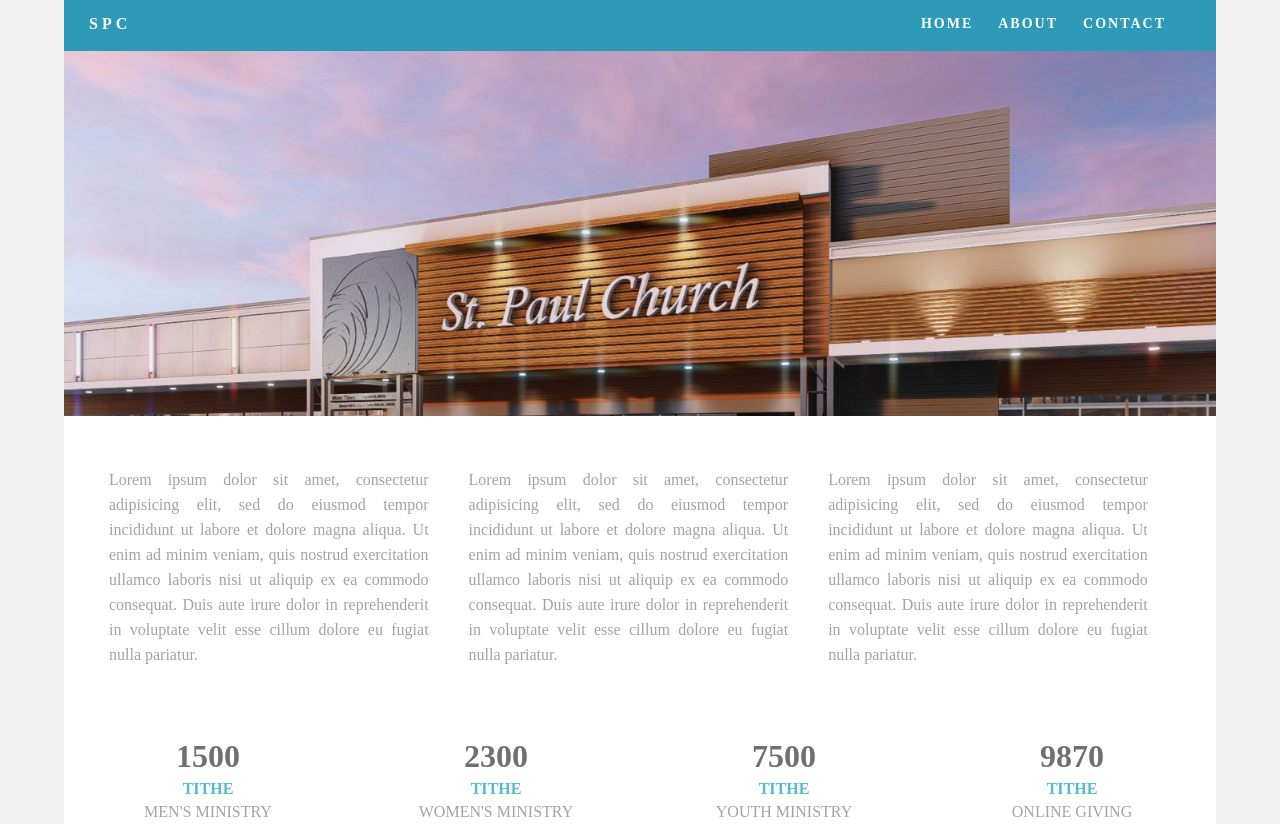
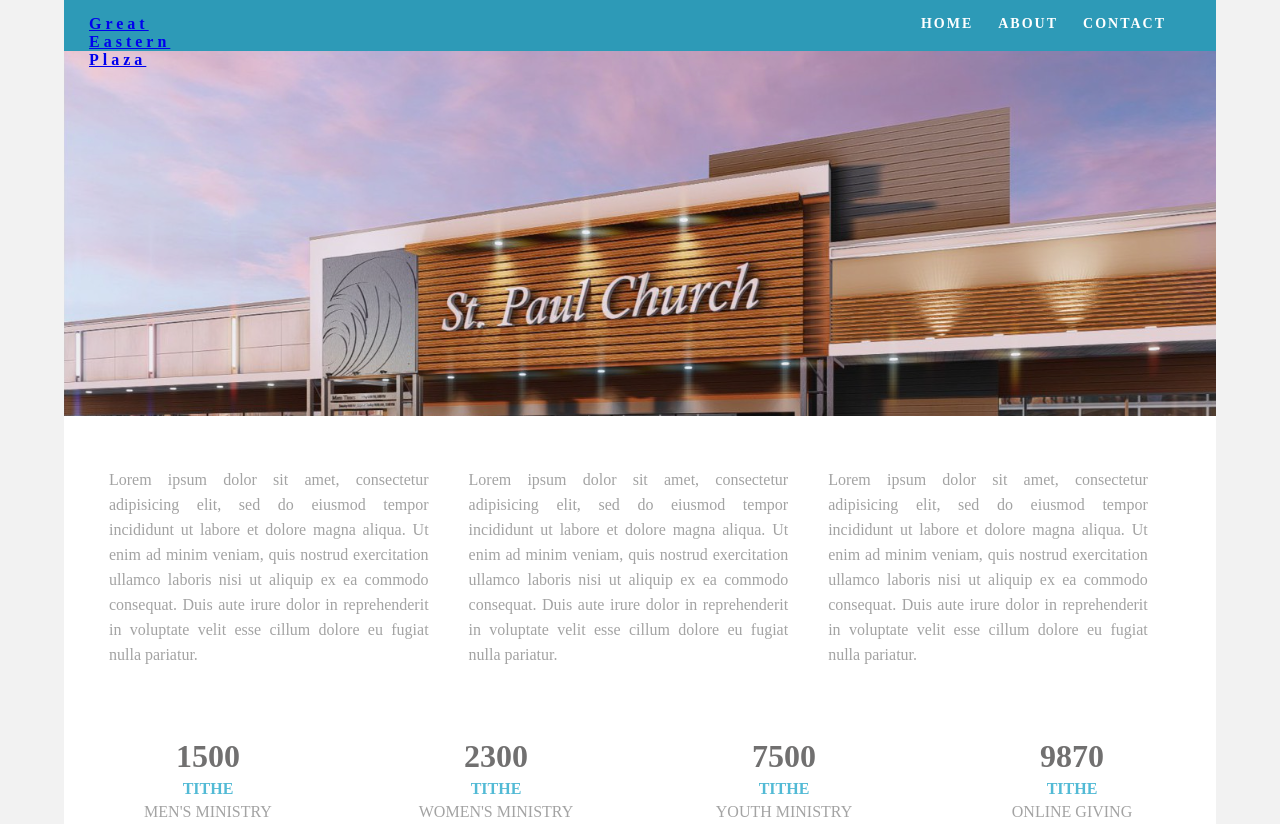
Before and after one commit to michael-pittman/FL-SPC, a website: page mainExample.html in a window 1280 px wide. Shown: the top 824 px of the page. Drawn offline with Linux system fonts and the light colour scheme.

Commit message:
edit of ex. page for hosting

```diff
--- a/mainExample.html
+++ b/mainExample.html
@@ -22,7 +22,7 @@
 <div class="container">
   <!-- Navigation -->
   <header> <a href="">
-    <h4 class="logo">SPC</h4>
+    <h4 class="logo"><a href="/index.html">Great Eastern Plaza</h4>
     </a>
     <nav>
       <ul>
```
